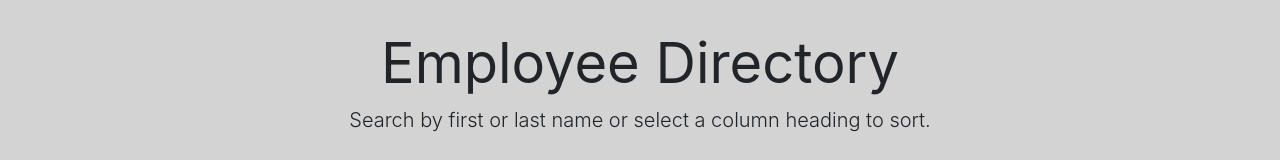
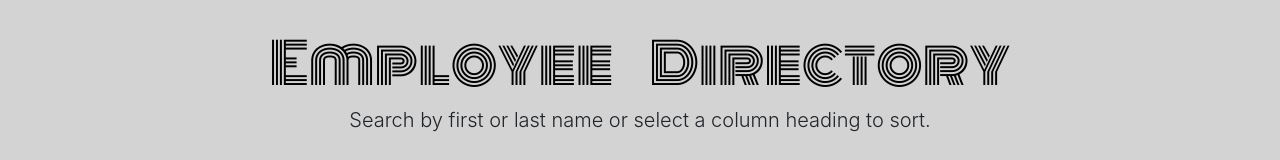
Before and after one commit to NhiDanis/Employee-Directory, a React (Create React App) app: page / in a window 1280 px wide. Shown: the top 160 px of the page. Built offline with nearby package versions, Linux system fonts and the light colour scheme; no server answers.

Commit message:
update font-family

```diff
--- a/src/styles/jumbotron.css
+++ b/src/styles/jumbotron.css
@@ -4,3 +4,9 @@
     padding-top: 30px;
 
 }
+
+h1 {
+    font-family: Monoton;
+    color: black;
+    word-spacing: 30px;
+}
```
